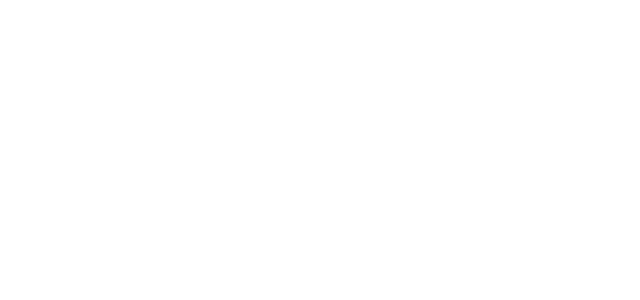
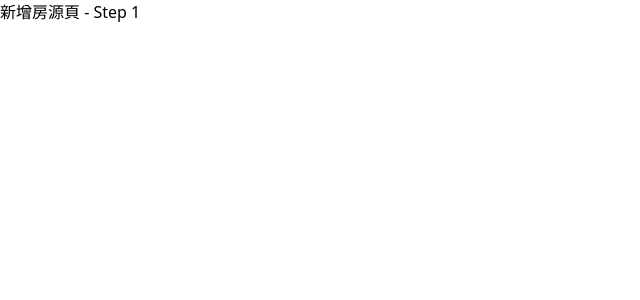
Before and after one commit to Eshiunm/Rocket_HowOh, a React (Vite) app: page / in a window 1280 px wide. Shown: the top 300 px of the page, without its empty margins (0-640 px from the left). Built offline with nearby package versions, Linux system fonts and the light colour scheme.

Commit message:
layout: add first page

```diff
--- a/src/App.tsx
+++ b/src/App.tsx
@@ -1,5 +1,9 @@
+import AddHouse_1 from "./Pages/AddHouse_1";
+
 function App() {
-  return <></>;
+  return <>
+  <AddHouse_1/>
+  </>;
 }
 
 export default App;
--- /dev/null
+++ b/src/Pages/AddHouse_1.tsx
@@ -0,0 +1,5 @@
+export default function AddHouse_1(): JSX.Element {
+  return(
+    <h1>新增房源頁 - Step 1</h1>
+  )
+}
```
